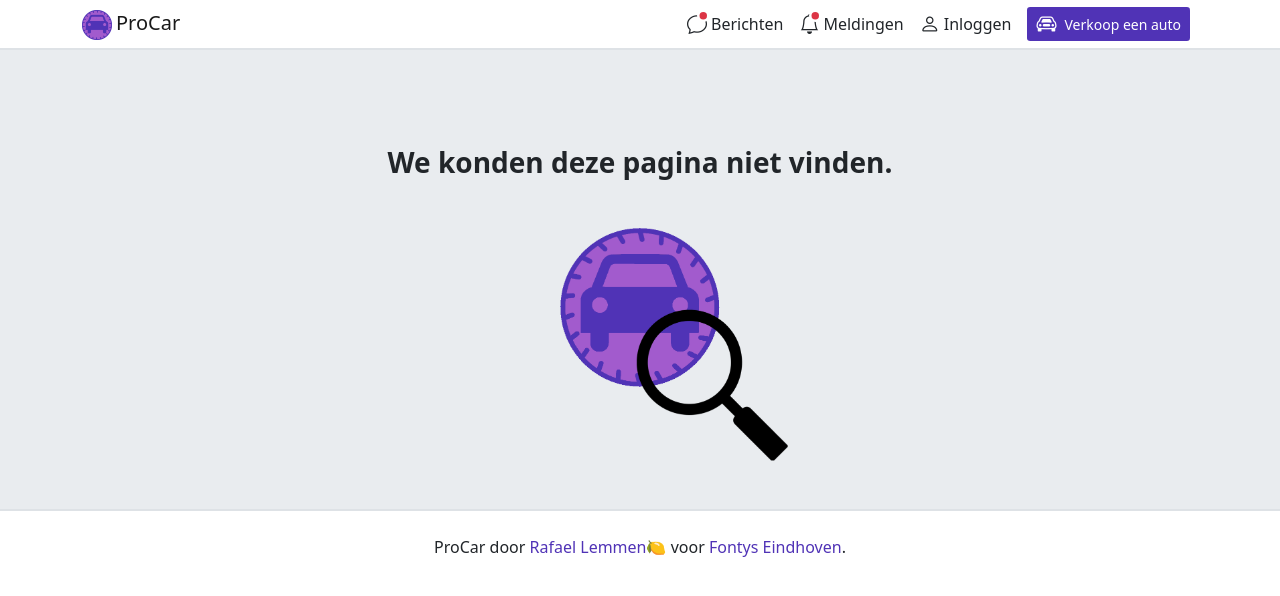
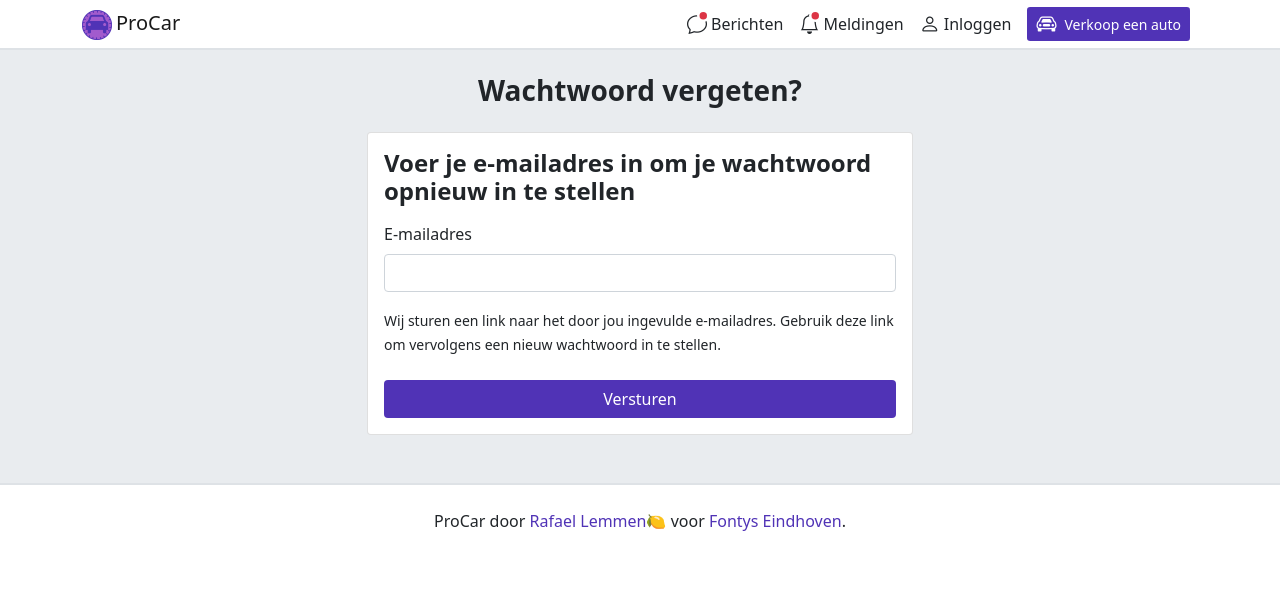
Before and after one commit to Flyyrin/ProCar-Frontend, a React (Vite) app in the folder ProCar-React/: page /forgot_password in a window 1280 px wide. Shown: the top 596 px of the page. Built offline with nearby package versions, Linux system fonts and the light colour scheme.

Commit message:
Confirm email + Forgot password page

```diff
--- a/ProCar-React/src/App.tsx
+++ b/ProCar-React/src/App.tsx
@@ -1,13 +1,16 @@
 import { BrowserRouter as Router, Routes, Route } from "react-router-dom";
 
 import Home from "./pages/Home";
-import Login from "./pages/Login";
-import Signup from "./pages/Signup";
+import Sell from "./pages/Sell";
 import NotFound from "./pages/NotFound";
-import Messages from "./pages/Messages";
-import Notifications from "./pages/Notifications";
-import Account from "./pages/Account";
-import Sell from "./pages/Sell";
+
+import Login from "./pages/auth/Login";
+import Signup from "./pages/auth/Signup";
+import ForgotPassword from "./pages/auth/ForgotPassword";
+import ConfirmEmail from "./pages/auth/ConfirmEmail";
+
+import Messages from "./pages/account/Messages";
+import Notifications from "./pages/account/Notifications";
 
 function App() {
   return (
@@ -16,10 +19,13 @@ function App() {
         <Route path="/" element={<Home />} />
         <Route path="/login" element={<Login />} />
         <Route path="/signup" element={<Signup />} />
+        <Route path="/confirm_email" element={<ConfirmEmail />} />
+        <Route path="/forgot_password" element={<ForgotPassword />} />
+
+        <Route path="/sell" element={<Sell />} />
+
         <Route path="/messages" element={<Messages />} />
         <Route path="/notifications" element={<Notifications />} />
-        <Route path="/account" element={<Account />} />
-        <Route path="/sell" element={<Sell />} />
         <Route path="*" element={<NotFound />} />
       </Routes>
     </Router>
--- a/ProCar-React/src/components/Header.tsx
+++ b/ProCar-React/src/components/Header.tsx
@@ -7,6 +7,7 @@ import "../styles/Header.css";
 function Header() {
   const navigate = useNavigate();
   const token = Cookies.get("accessToken");
+  const signedIn = !!token;
 
   const handleLogout = () => {
     Cookies.remove("accessToken");
@@ -59,7 +60,7 @@ function Header() {
                 >
                   <div className="d-flex align-items-center">
                     <i className="bi bi-bell h5 mb-0 me-1 position-relative">
-                      {true && (
+                      {!signedIn && (
                         <img
                           src={indicator}
                           alt="indicator"
@@ -74,7 +75,7 @@ function Header() {
                 </NavLink>
               </li>
 
-              {!!token ? (
+              {signedIn ? (
                 <li className="nav-item dropdown">
                   <NavLink
                     className="nav-link my-0 text-dark underline"
--- a/ProCar-React/src/pages/Account.tsx
+++ /dev/null
@@ -1,18 +0,0 @@
-import Helmet from "react-helmet";
-import Header from "../components/Header";
-import Footer from "../components/Footer";
-
-function Account() {
-  return (
-    <>
-      <Helmet>
-        <title>Mijn Account - ProCar</title>
-      </Helmet>
-      <Header />
-      <p>Account</p>
-      <Footer />
-    </>
-  );
-}
-
-export default Account;
--- a/ProCar-React/src/pages/Messages.tsx
+++ b/ProCar-React/src/pages/account/Messages.tsx
@@ -1,6 +1,6 @@
 import Helmet from "react-helmet";
-import Header from "../components/Header";
-import Footer from "../components/Footer";
+import Header from "../../components/Header";
+import Footer from "../../components/Footer";
 
 function Messages() {
   return (
--- a/ProCar-React/src/pages/Notifications.tsx
+++ b/ProCar-React/src/pages/account/Notifications.tsx
@@ -1,7 +1,7 @@
 import Helmet from "react-helmet";
-import Header from "../components/Header";
-import Footer from "../components/Footer";
-import Notification from "../components/Notification";
+import Header from "../../components/Header";
+import Footer from "../../components/Footer";
+import Notification from "../../components/Notification";
 
 function Notifications() {
   return (
--- /dev/null
+++ b/ProCar-React/src/pages/auth/ConfirmEmail.tsx
@@ -0,0 +1,62 @@
+import Helmet from "react-helmet";
+import axios from "axios";
+import "../../styles/Login.css";
+import { useNavigate } from "react-router-dom";
+import { useEffect } from "react";
+import Header from "../../components/Header";
+import Footer from "../../components/Footer";
+
+function ConfirmEmail() {
+  const navigate = useNavigate();
+
+  useEffect(() => {
+    const queryParameters = new URLSearchParams(window.location.search);
+    const query = `?userId=${queryParameters.get(
+      "userId"
+    )}&code=${queryParameters.get("code")}`;
+    axios
+      .get(`https://localhost:7022/confirmEmail${query}`)
+      .then(function (response) {
+        if (response.status === 200) {
+          navigate("/login", {
+            state: { email_confirmed: true },
+          });
+        }
+      })
+      .catch(function (error) {
+        if (error.response && error.response.status) {
+          if (error.response.status === 401) {
+            navigate("/login", {
+              state: { email_confirm_error: true },
+            });
+          } else {
+            navigate("/login", {
+              state: { api_error: true },
+            });
+          }
+        } else {
+          navigate("/login", {
+            state: { api_error: true },
+          });
+        }
+      });
+  });
+
+  return (
+    <>
+      <Helmet>
+        <title>Verifieer je e-mailadres - ProCar</title>
+      </Helmet>
+      <Header />
+
+      <div className="container my-5">
+        <h3 className="fw-bold text-center py-5">
+          Een moment geduld alstublieft...
+        </h3>
+      </div>
+      <Footer />
+    </>
+  );
+}
+
+export default ConfirmEmail;
--- /dev/null
+++ b/ProCar-React/src/pages/auth/ForgotPassword.tsx
@@ -0,0 +1,162 @@
+import Helmet from "react-helmet";
+import axios from "axios";
+import "../../styles/Login.css";
+import { useState } from "react";
+import Header from "../../components/Header";
+import Footer from "../../components/Footer";
+import Alert from "../../components/Alert";
+
+function ForgotPassword() {
+  const [formData, setFormData] = useState({
+    email: "",
+  });
+
+  const [emailValue, setEmailValue] = useState("");
+  const [emailInvalid, setEmailInvalid] = useState(false);
+  const emailValidationRegex =
+    /^([a-zA-Z0-9_\-\.]+)@((\[[0-9]{1,3}\.[0-9]{1,3}\.[0-9]{1,3}\.)|(([a-zA-Z0-9\-]+\.)+))([a-zA-Z]{2,4}|[0-9]{1,3})(\]?)$/;
+
+  const handleEmailChange = (event: React.ChangeEvent<HTMLInputElement>) => {
+    const value = event.target.value;
+    setEmailValue(value);
+    setEmailInvalid(!emailValidationRegex.test(value));
+    handleFormChange(event);
+  };
+
+  const handleFormChange = (event: React.ChangeEvent<HTMLInputElement>) => {
+    const { name, value } = event.target;
+    setFormData({
+      ...formData,
+      [name]: value,
+    });
+  };
+
+  const [apiError, setApiError] = useState(false);
+  const [loading, setLoading] = useState(false);
+  const [success, setSuccess] = useState(false);
+  const handleFormSubmit = async (event: React.FormEvent<HTMLFormElement>) => {
+    const tempEmailInvalid = !emailValidationRegex.test(emailValue);
+    setEmailInvalid(tempEmailInvalid);
+
+    event.preventDefault();
+    setApiError(false);
+    if (!tempEmailInvalid) {
+      setLoading(true);
+      axios
+        .post("https://localhost:7022/forgotPassword", formData)
+        .then(function (response) {
+          if (response.status === 200) {
+            setSuccess(true);
+            setApiError(false);
+            setLoading(false);
+          }
+        })
+        .catch(function () {
+          setApiError(true);
+          setLoading(false);
+          window.scrollTo(0, 0);
+        });
+    }
+  };
+
+  return (
+    <>
+      <Helmet>
+        <title>Wachtwoord Vergeten? - ProCar</title>
+      </Helmet>
+      <Header />
+
+      <div className="container mt-4">
+        <h3 className="fw-bold my-4 text-md-center ps-2 ps-md-0">
+          Wachtwoord vergeten?
+        </h3>
+        <div className="row d-flex justify-content-center">
+          <div className="col-lg-6 col-md-10">
+            {apiError && (
+              <Alert
+                alertStatus={{
+                  type: "danger",
+                  message: "Er is iets mis gegaan, probeer het later nog eens.",
+                }}
+              />
+            )}
+            {success && (
+              <Alert
+                alertStatus={{
+                  type: "success",
+                  message: "E-mail met succes verstuurd.",
+                }}
+              />
+            )}
+            <div className="card">
+              <div className="card-body">
+                <form onSubmit={handleFormSubmit} noValidate>
+                  <div className="mb-3">
+                    <h4 className="fw-bold">
+                      Voer je e-mailadres in om je wachtwoord opnieuw in te
+                      stellen
+                    </h4>
+                  </div>
+                  <div className="mb-3">
+                    <label htmlFor="email" className="form-label">
+                      E-mailadres
+                    </label>
+                    <input
+                      type="text"
+                      name="email"
+                      autoComplete="off"
+                      className={`form-control ${
+                        emailInvalid && "is-invalid"
+                      } `}
+                      id="email"
+                      onChange={handleEmailChange}
+                      disabled={success}
+                    />
+                    <div
+                      className={`invalid-feedback ${
+                        emailInvalid && "d-block"
+                      }`}
+                    >
+                      <i className="bi bi-exclamation-triangle"></i> Geen
+                      geldige-mailadres ingevuld.
+                    </div>
+                  </div>
+                  <div className="mb-4">
+                    <small>
+                      Wij sturen een link naar het door jou ingevulde
+                      e-mailadres. Gebruik deze link om vervolgens een nieuw
+                      wachtwoord in te stellen.
+                    </small>
+                  </div>
+                  <div className="position-relative">
+                    <button
+                      type="submit"
+                      className={`btn w-100 ${
+                        loading || (success && "disabled")
+                      }`}
+                    >
+                      <span className={`${loading && "invisible"}`}>
+                        Versturen
+                      </span>
+                    </button>
+                    {loading && (
+                      <div className="position-absolute top-0 start-0 w-100 h-100 d-flex justify-content-center align-items-center text-white">
+                        <div
+                          className="spinner-border spinner-border-sm position-absolute"
+                          role="status"
+                        />
+                      </div>
+                    )}
+                  </div>
+                </form>
+              </div>
+            </div>
+          </div>
+        </div>
+      </div>
+      <Footer />
+    </>
+  );
+}
+
+export default ForgotPassword;
--- a/ProCar-React/src/pages/Login.tsx
+++ b/ProCar-React/src/pages/auth/Login.tsx
@@ -2,16 +2,27 @@ import Helmet from "react-helmet";
 import axios from "axios";
 import Cookies from "js-cookie";
 import { NavLink, useLocation, useNavigate } from "react-router-dom";
-import "../styles/Login.css";
-import { useState } from "react";
-import Header from "../components/Header";
-import Footer from "../components/Footer";
-import Alert from "../components/Alert";
+import "../../styles/Login.css";
+import { useState, useEffect } from "react";
+import Header from "../../components/Header";
+import Footer from "../../components/Footer";
+import Alert from "../../components/Alert";
 
 function Login() {
   const navigate = useNavigate();
   const location = useLocation();
   const accountCreated = location.state?.account_created;
+  const redirectApiError = location.state?.api_error;
+  const emailConfirmError = location.state?.email_confirm_error;
+  const emailConfirmed = location.state?.email_confirmed;
+
+  useEffect(() => {
+    setApiError(redirectApiError);
+    const token = Cookies.get("accessToken");
+    if (token) {
+      navigate("/");
+    }
+  }, [navigate]);
 
   const [formData, setFormData] = useState({
     username: "",
@@ -58,9 +69,11 @@ function Login() {
       .post("https://localhost:7022/login", formData)
       .then(function (response) {
         if (response.status === 200) {
+          Cookies.remove("accessToken");
+          Cookies.remove("refreshToken");
           Cookies.set("accessToken", response.data.accessToken);
           rememberMe && Cookies.set("refreshToken", response.data.refreshToken);
-          navigate("/", {});
+          navigate("/");
         }
       })
       .catch(function (error) {
@@ -110,6 +123,22 @@ function Login() {
                 alertStatus={{
                   type: "success",
                   message: "Account met succes aangemaakt.",
+                }}
+              />
+            )}
+            {emailConfirmed && (
+              <Alert
+                alertStatus={{
+                  type: "success",
+                  message: "E-mail met succes geverifieerd.",
+                }}
+              />
+            )}
+            {emailConfirmError && (
+              <Alert
+                alertStatus={{
+                  type: "danger",
+                  message: "Het e-mailadres kon niet geverifieerd worden.",
                 }}
               />
             )}
@@ -178,7 +207,7 @@ function Login() {
                       } me-2 h5 mb-0 checkbox`}
                     ></i>
                     <span className="align-middle">Ingelogd blijven</span>
-                    <NavLink to="/reset-password" className="link ms-auto">
+                    <NavLink to="/forgot_password" className="link ms-auto">
                       Wachtwoord vergeten?
                     </NavLink>
                   </div>
--- a/ProCar-React/src/pages/Signup.tsx
+++ b/ProCar-React/src/pages/auth/Signup.tsx
@@ -1,16 +1,26 @@
 import Helmet from "react-helmet";
 import axios from "axios";
 import { NavLink, useNavigate } from "react-router-dom";
-import "../styles/Login.css";
-import { useState } from "react";
-import Header from "../components/Header";
-import Footer from "../components/Footer";
-import Alert from "../components/Alert";
+import Cookies from "js-cookie";
+import "../../styles/Login.css";
+import { useState, useEffect } from "react";
+import Header from "../../components/Header";
+import Footer from "../../components/Footer";
+import Alert from "../../components/Alert";
 
 function Signup() {
   const navigate = useNavigate();
+
+  useEffect(() => {
+    const token = Cookies.get("accessToken");
+    if (token) {
+      navigate("/");
+    }
+  }, [navigate]);
+
   const [formData, setFormData] = useState({
-    username: "",
+    procarID: "",
+    UserName: "",
     email: "",
     password: "",
   });
@@ -126,8 +136,12 @@ function Signup() {
       !tempPasswordConfirmInvalid
     ) {
       setLoading(true);
+      const formDataToSubmit = {
+        ...formData,
+        UserName: formData.procarID,
+      };
       axios
-        .post("https://localhost:7022/register", formData)
+        .post("https://localhost:7022/register", formDataToSubmit)
         .then(function (response) {
           if (response.status === 200) {
             navigate("/login", {
```
